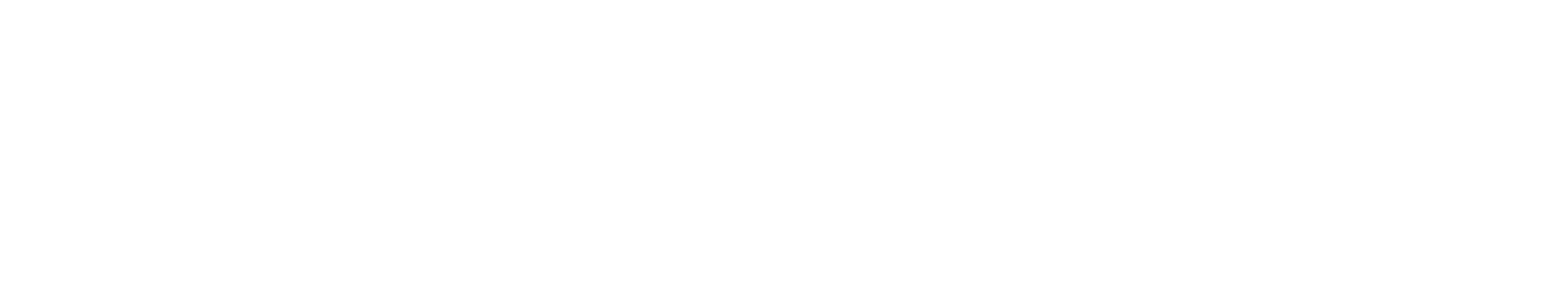
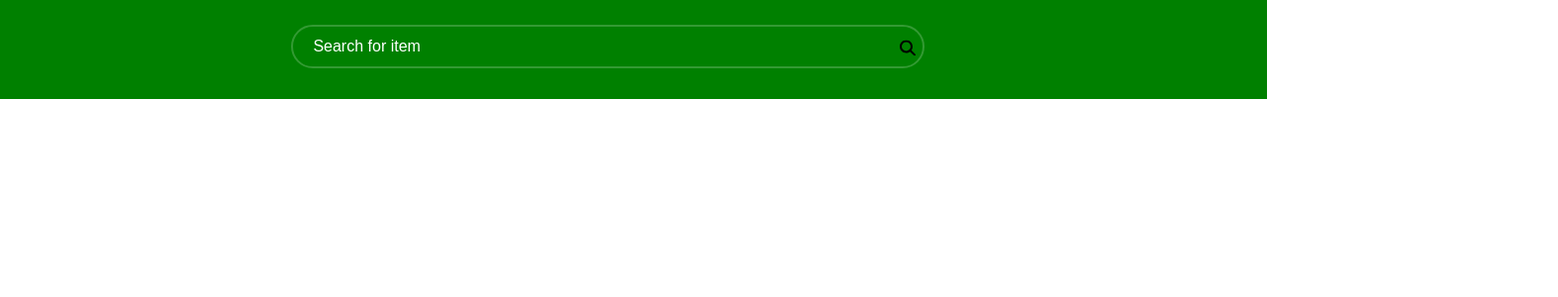
Before and after one commit to austinttoma/CSI2999Team10, a React (Create React App) app in the folder logintest/: page /home in a window 1280 px wide. Shown: the top 300 px of the page at 99% size, 1574 px wide, since content can reach past the window. Built offline with nearby package versions, Linux system fonts and the light colour scheme.

Commit message:
homepageWIP

```diff
--- a/logintest/src/App.js
+++ b/logintest/src/App.js
@@ -5,7 +5,7 @@
 import  LoginSignup  from './pages/LoginSignup';
 import ForgotPass from './pages/ForgotPass';
 import Register from './pages/Register';
-
+import HomePage from './pages/HomePage';
 
 function App() {
   return (
@@ -21,7 +21,7 @@
           <Register/></Route>
 
         <Route exact path="/home">
-          <home/></Route>
+          <HomePage/></Route>
 
       </Switch>
       </BrowserRouter>
--- /dev/null
+++ b/logintest/src/pages/HomePage.css
@@ -0,0 +1,53 @@
+.homeContainer{
+    display: flex;
+
+
+    min-height: 100vh;
+    background: linear-gradient(rgb(255, 255, 255));
+    background-position: center;
+    -webkit-background-size: cover;
+    -moz-background-size: cover;
+    -o-background-size: cover;
+    background-size: cover;
+}
+.homeContainer .head{
+    width: 100%;
+    height: 100px;
+    background-color: green;
+    justify-content: start;
+
+
+}
+
+.head .inputs {
+    position: relative;
+    width: 100%;
+    height: 50px;
+    left: 23%;
+    align-items: center;
+    margin-top: 25px;
+    justify-content: center;
+}
+
+.inputs .icon{
+    position: absolute;
+    top: 50%;
+    transform: translateY(-60%);
+    font-size: 16px;
+    display: flex;
+    left: 48%;
+  }
+
+
+.inputs input{
+    width: 50%;
+    height:50%;
+    background: transparent;
+    border: none;
+    outline: none;
+    border: 2px solid rgba(255, 255, 255, .2);
+    font-size: 16px;
+    color: white;
+    border-radius: 40px;
+    padding: 20px 45px 20px 20px;
+}
--- /dev/null
+++ b/logintest/src/pages/HomePage.js
@@ -0,0 +1,19 @@
+import React from 'react'
+import './HomePage.css'
+import { FaMagnifyingGlass } from "react-icons/fa6";
+
+function HomePage (){
+  return (
+    <div className="homeContainer">
+      <div className='head'>
+
+        <div className="inputs">
+
+          <input type="search"placeholder='Search for item' required />
+          <FaMagnifyingGlass className='icon'/> </div>
+      </div>
+    </div>
+  );
+};
+
+export default HomePage
--- a/logintest/src/pages/LoginSignup.jsx
+++ b/logintest/src/pages/LoginSignup.jsx
@@ -2,7 +2,7 @@
 import './LoginSignup.css'
 import { FaUser, FaLock } from "react-icons/fa";
 
-const LoginSignup = () => {
+function LoginSignup()  {
   return (
     <div className='background'>
     <div className='container'>
```
Also changed, not shown: logintest/src/pages/home.js (deleted, +0 -11 lines), logintest/src/pages/hamburger.css (added), logintest/src/pages/hamburger.js (added), logintest/src/pages/home.css (deleted).
